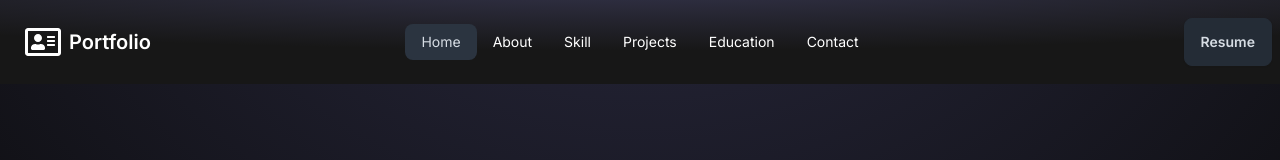
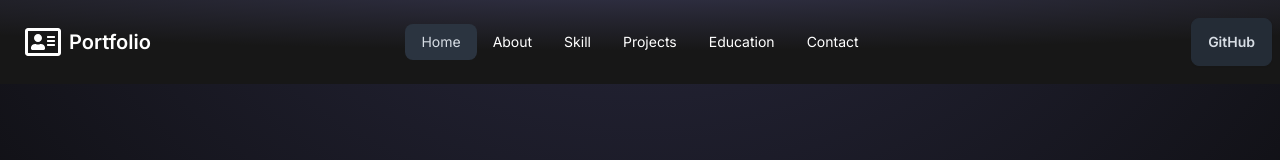
Before and after one commit to Nadim-Nion/nion-portfolio, a React (Vite) app: page / in a window 1280 px wide. Shown: the top 160 px of the page. Built offline with nearby package versions, Linux system fonts and the light colour scheme.

Commit message:
button name changed

```diff
--- a/src/components/Navbar/Navbar.jsx
+++ b/src/components/Navbar/Navbar.jsx
@@ -1,6 +1,6 @@
 import React from 'react';
 import { FaRegAddressCard } from 'react-icons/fa';
-import { NavLink } from 'react-router-dom';
+import { Link, NavLink } from 'react-router-dom';
 
 const Navbar = () => {
     const navItems = <>
@@ -51,7 +51,9 @@ const Navbar = () => {
                 </ul>
             </div>
             <div className="navbar-end">
-                <button className="btn btn-active btn-neutral">Resume</button>
+                <Link to="https://github.com/Nadim-Nion">
+                    <button className="btn btn-active btn-neutral">GitHub</button>
+                </Link>
             </div>
         </div>
     );
```
